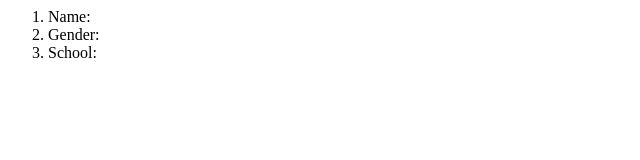
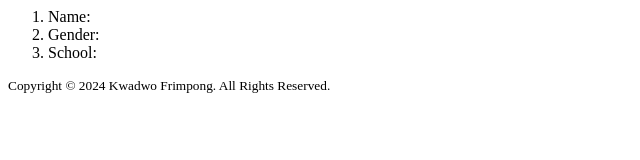
Before and after one commit to maxfrimpong/html, a plain HTML site: page index.html in a window 1280 px wide. Shown: the whole page, without its empty margins (0-640 px from the left). Drawn offline with Linux system fonts and the light colour scheme.

Commit message:
Update index.html

```diff
--- a/index.html
+++ b/index.html
@@ -11,5 +11,10 @@
 
       </ol>
     </p>
+    <footer>
+<small>
+  Copyright © 2024 Kwadwo Frimpong. All Rights Reserved.
+</small>
+    </footer>
   </body>
 </html>
```
